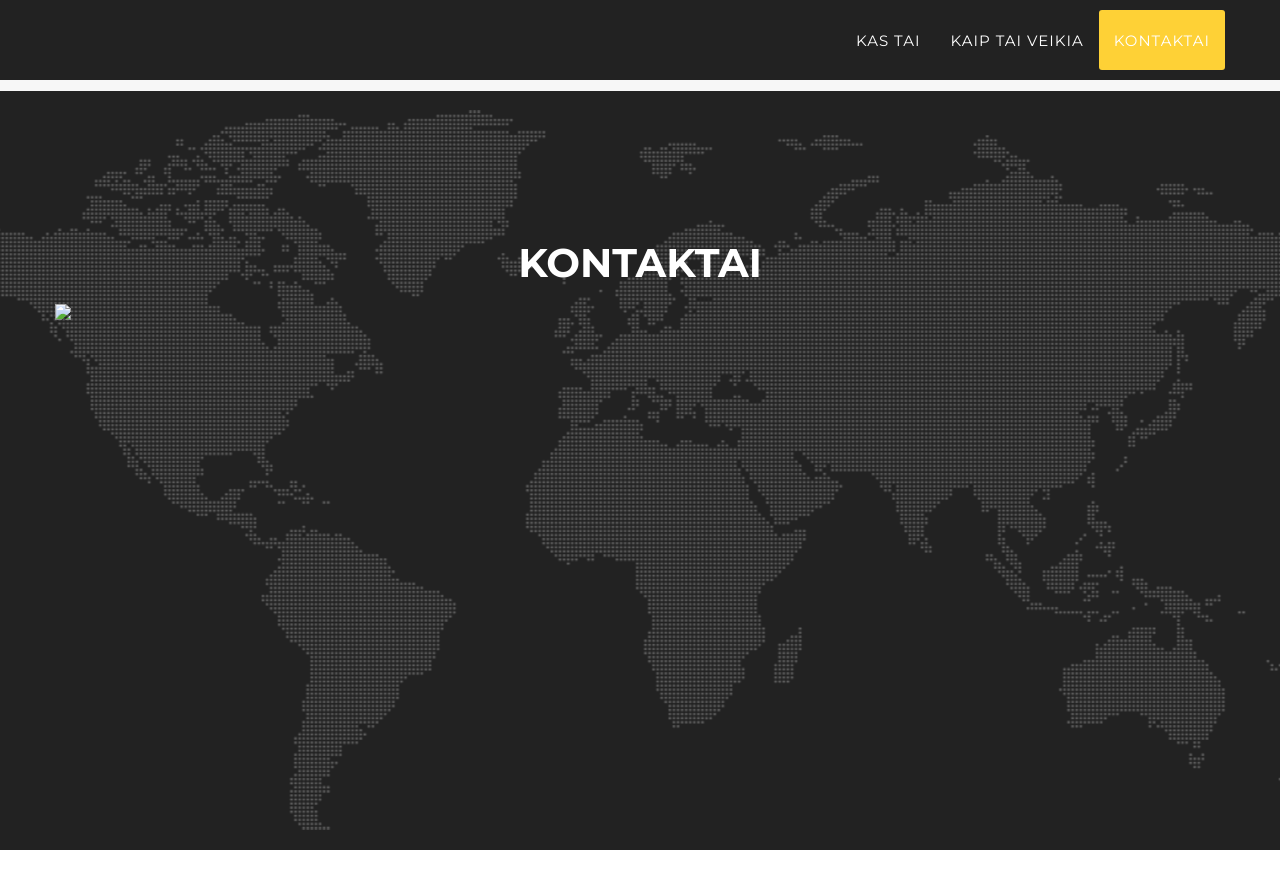
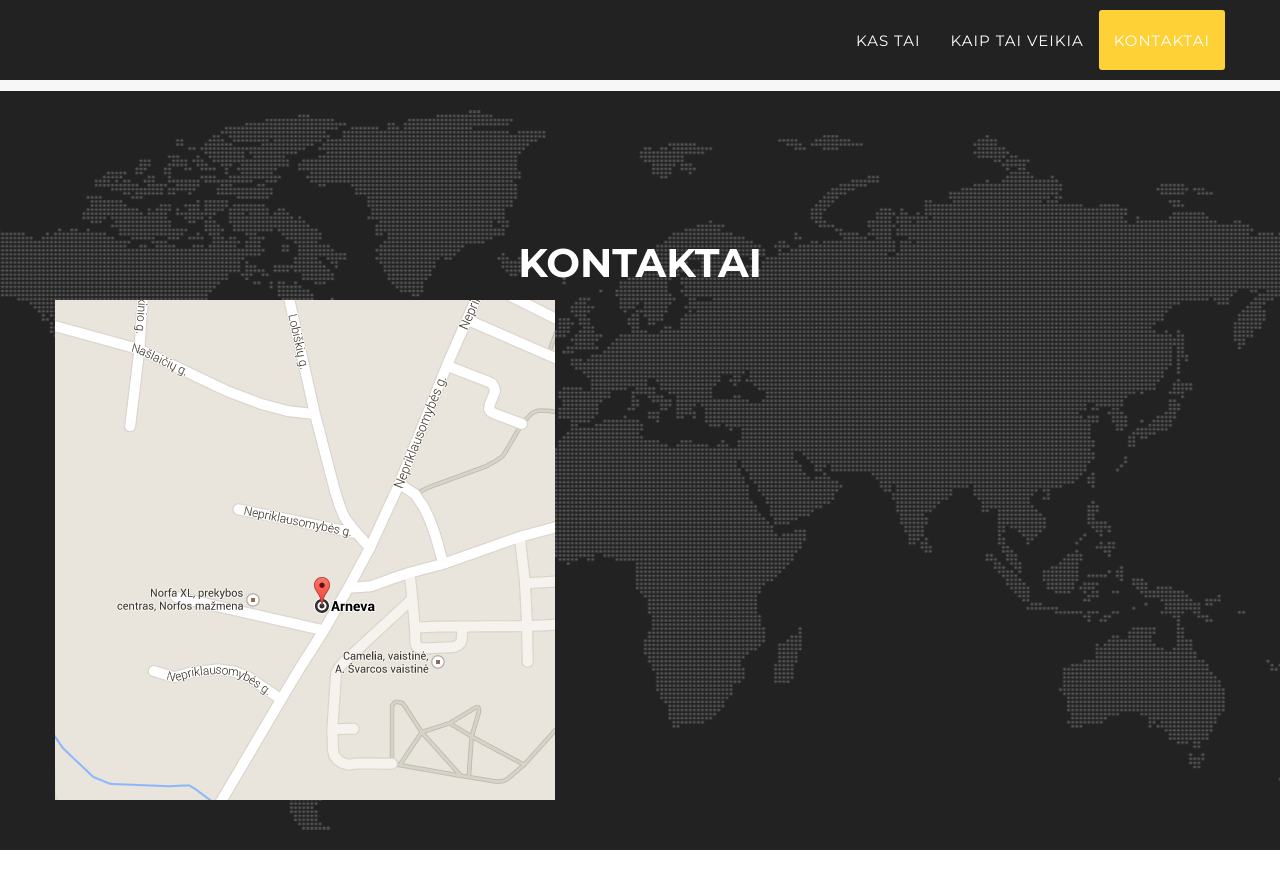
Before and after one commit to Bitvala/MikroautobusuPagalves, a Jekyll site: the page built from _posts/2014-07-16-project-3.markdown, in a window 1280 px wide and 900 px high, scrolled down 2095 px. Shown: the top 889 px of the window. Built offline with Jekyll 4.4.1, drawn with Linux system fonts in a browser that asks for light colours; some web fonts are replaced.

Commit message:
Update contact.html

```diff
--- a/_includes/contact.html
+++ b/_includes/contact.html
@@ -8,7 +8,7 @@
             <div class="row">
             	<div class="map_canvas">
             		<a href="https://www.google.lt/maps/place/Arneva/@54.6510068,23.0246544,17z/data=!4m2!3m1!1s0x46e13388cde214df:0x50670964c2f7f476?hl=en">
-						<img src="./img/Arneva_map.png">
+						<img src="/img/Arneva_map.png">
 					</a>
 
 
```
